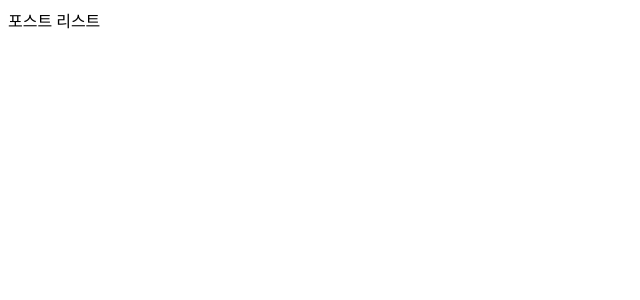
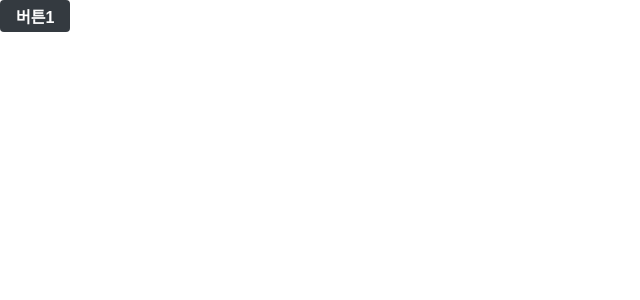
Before and after one commit to pjj186/react-blog-front, a React (Create React App) app: page / in a window 1280 px wide. Shown: the top 300 px of the page, without its empty margins (0-640 px from the left). Built offline with nearby package versions, Linux system fonts and the light colour scheme.

Commit message:
Button 컴포넌트 생성

```diff
--- /dev/null
+++ b/src/components/common/Button.js
@@ -0,0 +1,24 @@
+import React from "react";
+import styled from "styled-components";
+import palette from "../../lib/styles/palette";
+
+const StyledButton = styled.button`
+  border: none;
+  border-radius: 4px;
+  font-size: 1rem;
+  font-weight: bold;
+  padding: 0.25rem 1rem;
+  color: white;
+  outline: none;
+  cursor: pointer;
+
+  background: ${palette.gray[8]};
+  &:hover {
+    background: ${palette.gray[6]};
+  }
+`;
+
+// {...props} 를 StyledButton에 설정해주었는데, 이는 Button이 받아오는 props를 모두 StyledButton에 전달한다는 의미
+const Button = (props) => <StyledButton {...props} />;
+
+export default Button;
--- /dev/null
+++ b/src/index.css
@@ -0,0 +1,35 @@
+body {
+  margin: 0;
+  padding: 0;
+  font-family: -apple-system, BlinkMacSystemFont, "Segoe UI", Roboto, Oxygen,
+    Ubuntu, Cantarell, "Open Sans", "Helvetica Neue", sans-serif;
+  -webkit-font-smoothing: antialiased;
+  -moz-osx-font-smoothing: grayscale;
+  box-sizing: border-box;
+  min-height: 100%;
+}
+
+#root {
+  min-height: 100%;
+}
+
+/* 추후 회원 인증 페이지에서 배경 화면을 페이지의 전체 영역에 채우기 위한 용도 */
+html {
+  height: 100%;
+}
+
+/* 링크의 색상 및 밑줄 없애기 */
+
+a {
+  color: inherit;
+  text-decoration: none;
+}
+
+* {
+  box-sizing: inherit;
+}
+
+code {
+  font-family: source-code-pro, Menlo, Monaco, Consolas, "Courier New",
+    monospace;
+}
--- a/src/index.js
+++ b/src/index.js
@@ -1,4 +1,5 @@
 import React from "react";
+import "./index.css";
 import ReactDOM from "react-dom";
 import App from "./App";
 import { BrowserRouter } from "react-router-dom";
--- a/src/pages/PostListPage.js
+++ b/src/pages/PostListPage.js
@@ -1,7 +1,8 @@
 import React from "react";
+import Button from "../components/common/Button";
 
 const PostListPage = () => {
-  return <div>포스트 리스트</div>;
+  return <Button>버튼1</Button>;
 };
 
 export default PostListPage;
```
